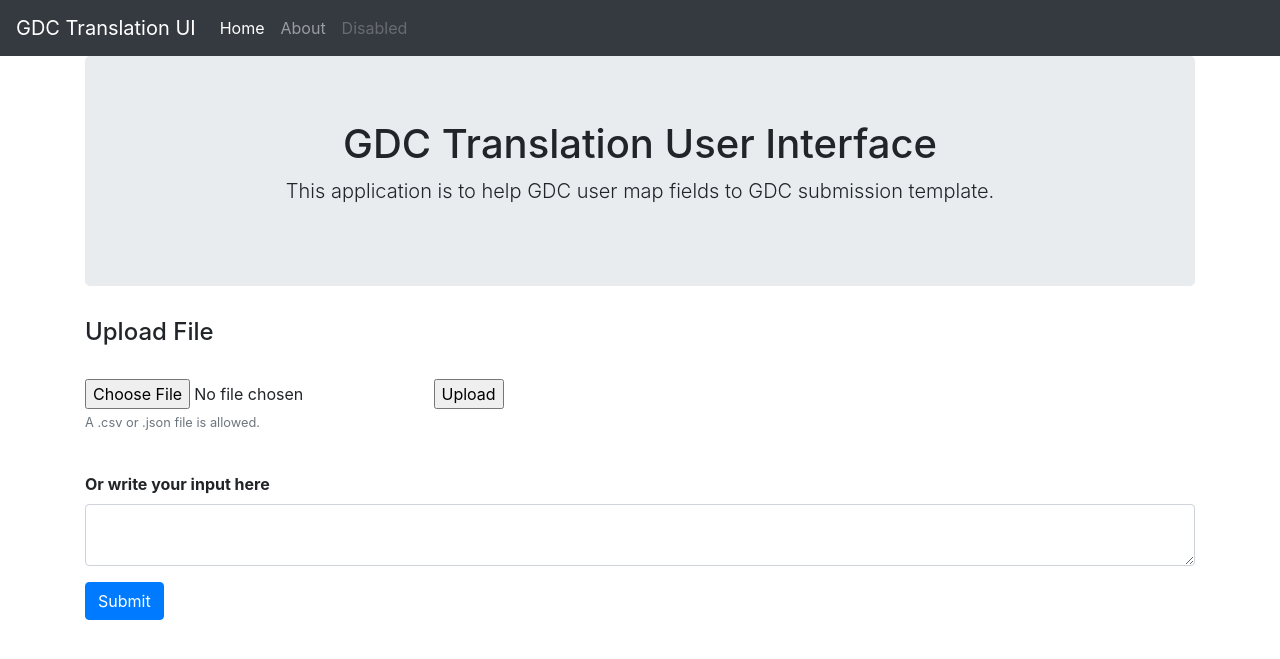
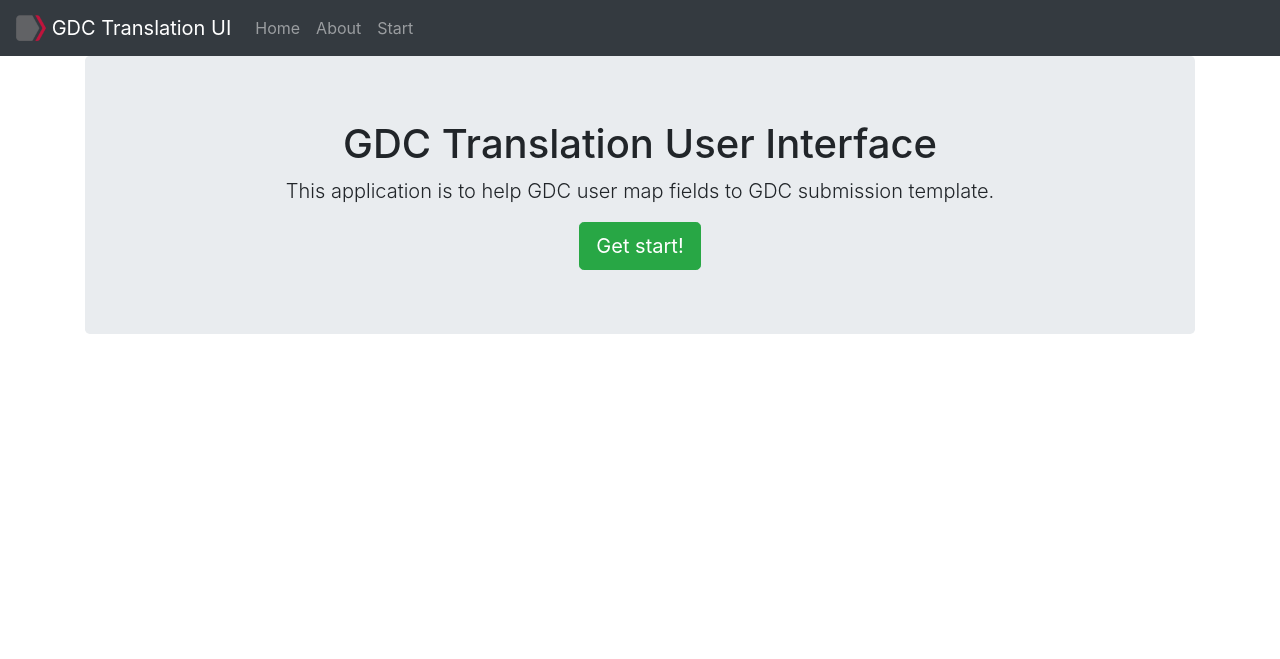
Before and after one commit to NCI-GDC/gdc_submitter_translation_ui, a Flask app: page / in a window 1280 px wide. Shown: the top 659 px of the page. Run offline with Flask 2, Linux system fonts and the light colour scheme; some libraries are stand-ins or nearby versions.

Commit message:
feat(mapping): change to 2 steps, mapping from the api

```diff
--- a/app.py
+++ b/app.py
@@ -4,17 +4,9 @@ flask playground
 """
 
 import json
+import requests as rq
 from flask import Flask, render_template, request, flash, redirect, url_for
 from wtforms import Form, TextAreaField, validators
-
-APP = Flask(__name__)
-
-@APP.route('/about')
-def about():
-    """
-    about
-    """
-    return render_template('about.html')
 
 def file_extention(filename):
     """
@@ -22,45 +14,55 @@ def file_extention(filename):
     """
     return '.' in filename and filename.rsplit('.', 1)[1].lower()
 
-class InputForm(Form):
+APP = Flask(__name__)
+
+@APP.route('/about')
+def about():
     """
-    form
+    about page
     """
-    inputform = TextAreaField('Or write your input here', [validators.length(min=30)])
+    return render_template('about.html')
 
-@APP.route('/', methods=['GET', 'POST'])
+@APP.route('/')
 def home():
     """
-    home
+    home page
     """
-    form = InputForm(request.form)
-    if request.method == 'POST' and form.validate():
-        content = str(form['inputform']).rsplit('>')[1].rsplit('<')[0]
-        flash('Content uploaded', 'success')
-        return redirect(url_for('upload', content=content))
-    if request.method == 'POST':
-        if 'file' not in request.files:
-            return render_template('home.html', form=form)
-        file = request.files['file']
-        if file:
-            if file_extention(file.filename) == 'json':
-                content = json.load(file)
-                flash('File uploaded', 'success')
-                return redirect(url_for('upload', content=content))
-            elif file_extention(file.filename) == 'csv':
-                content = file.read()
-                flash('File uploaded', 'success')
-                return redirect(url_for('upload', content=content))
-            else:
-                flash('Not a valid file format', 'danger')
-    return render_template('home.html', form=form)
+    return render_template('home.html')
 
-@APP.route('/upload/<content>')
-def upload(content):
+@APP.route('/upload', methods=['GET', 'POST'])
+def upload():
     """
-    upload
+    step 1
     """
-    return render_template('upload.html', content=content)
+    all_node_type = rq.get('https://api.gdc.cancer.gov/v0/submission/_dictionary/_all').json()
+    node_list = []
+    for key, value in all_node_type.items():
+        if not key.startswith('_'):
+            node_list.append(key)
+    return render_template('upload.html', node_list=node_list)
+
+@APP.route('/mapping', methods=['GET', 'POST'])
+def mapping():
+    """
+    step 2
+    """
+    selected_node = str(request.form.get('comp_select'))
+    selected_url = 'https://api.gdc.cancer.gov/v0/submission/_dictionary/{}'.format(selected_node)
+    propertyList = []
+    selected_json = rq.get(selected_url).json()
+    for key, value in selected_json.items():
+        if not key.startswith('$'):
+            propertyList.append(key)
+    file = request.files['uploadFile']
+    if file_extention(file.filename) == 'csv':
+        header = file.read().decode("utf-8").strip().split('\n')[0]
+        flash('File uploaded', 'success')
+    else:
+        flash('Not a valid file format', 'danger')
+        return render_template('mapping.html', selected_node=selected_node, propertyList=["None"], header="None")
+    return render_template('mapping.html', selected_node=selected_node, propertyList=propertyList, header=header)
+
 
 if __name__ == '__main__':
     APP.secret_key = 'A0Zr98j/3yX R~XHH!jmN]LWX/,?RT'
--- a/static/style.css
+++ /dev/null
@@ -1,5 +0,0 @@
-h1
-h1 {
-  color: rgb(70, 15, 135);
-
-}
--- a/templates/home.html
+++ b/templates/home.html
@@ -4,19 +4,6 @@
   <div class="jumbotron text-center">
     <h1>GDC Translation User Interface</h1>
     <p class="lead">This application is to help GDC user map fields to GDC submission template.</p>
+    <a href="/upload" class="btn btn-success btn-lg" role="button" aria-pressed="true">Get start!</a>
   </div>
-  <h4>Upload File</h4>
-  <br>
-  <form method="POST" enctype=multipart/form-data>
-    <p><input type=file name=file>
-       <input type=submit value=Upload>
-  <small id="fileHelp" class="form-text text-muted">A .csv or .json file is allowed.</small>
-  <br>
-  {% from "includes/_formhelpers.html" import render_field %}
-  <form method="POST" action="">
-    <div class="form-group">
-      {{ render_field(form.inputform, class_="form-control") }}
-    </div>
-    <p><input type="submit" class="btn btn-primary" value="Submit"></p>
-  </form>
 {% endblock %}
--- a/templates/includes/_navbar.html
+++ b/templates/includes/_navbar.html
@@ -1,19 +1,20 @@
 <nav class="navbar navbar-expand-md navbar-dark bg-dark">
-  <a class="navbar-brand" href="/">GDC Translation UI</a>
+  <a class="navbar-brand" href="/">
+    <img src="{{ url_for('static', filename='favicon.ico') }}" width="30" height="30" class="d-inline-block align-top" alt="">
+    GDC Translation UI</a>
   <button class="navbar-toggler" type="button" data-toggle="collapse" data-target="GDC Translation UI" aria-controls="navbarsExampleDefault" aria-expanded="false" aria-label="Toggle navigation">
     <span class="navbar-toggler-icon"></span>
   </button>
-
   <div class="collapse navbar-collapse" id="GDC Translation UI">
     <ul class="navbar-nav mr-auto">
-      <li class="nav-item active">
-        <a class="nav-link" href="/">Home <span class="sr-only">(current)</span></a>
+      <li class="nav-item">
+        <a class="nav-link" href="/">Home</a>
       </li>
       <li class="nav-item">
         <a class="nav-link" href="/about">About</a>
       </li>
       <li class="nav-item">
-        <a class="nav-link disabled" href="/">Disabled</a>
+        <a class="nav-link" href="/nodetype">Start</a>
       </li>
     </ul>
   </div>
--- a/templates/layout.html
+++ b/templates/layout.html
@@ -2,6 +2,7 @@
 <html>
   <head>
     <meta charset="utf-8">
+    <link rel="shortcut icon" href="{{ url_for('static', filename='favicon.ico') }}">
     <title>GDC Translation UI</title>
     <link rel="stylesheet" href="https://maxcdn.bootstrapcdn.com/bootstrap/4.0.0/css/bootstrap.min.css">
   </head>
```
Also changed, not shown: templates/mapping.html (added, +33 -0 lines), templates/upload.html (+20 -1 lines), static/favicon.ico (added).
